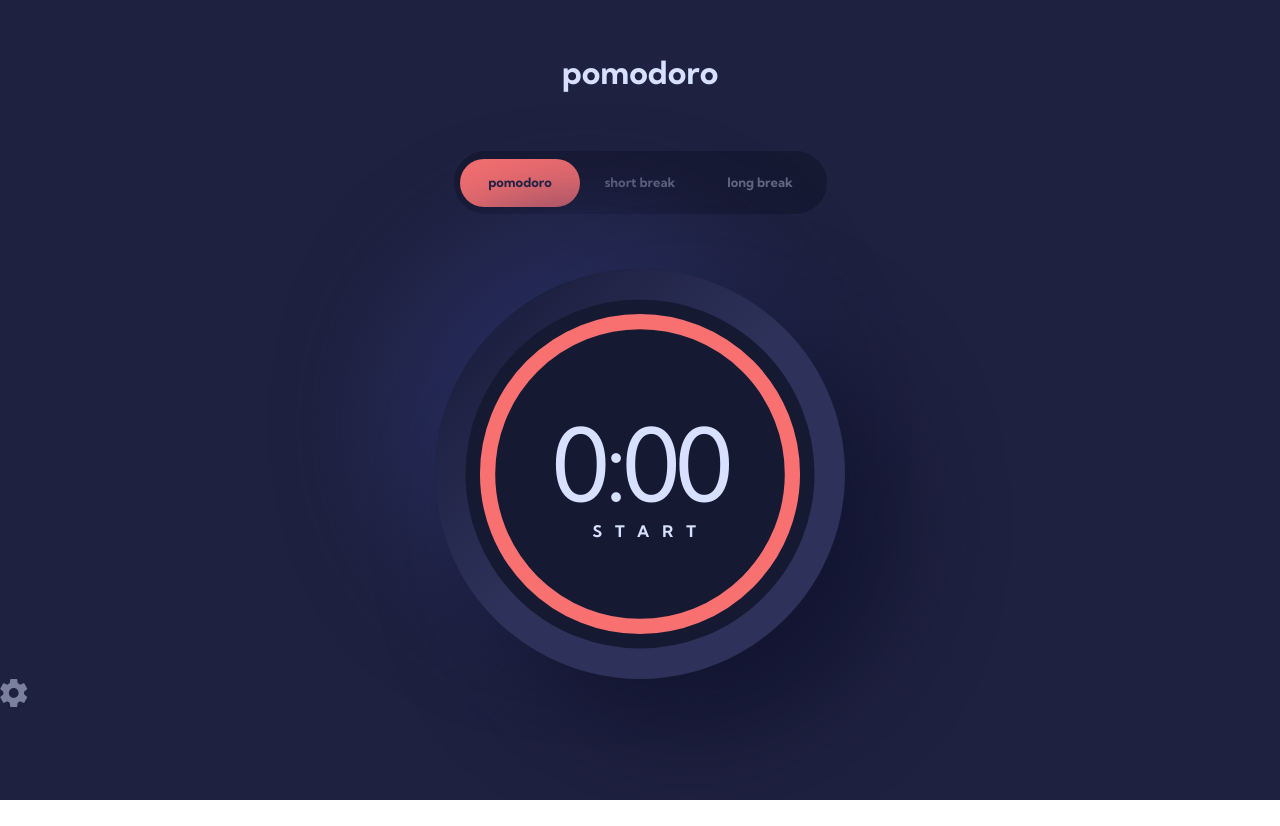
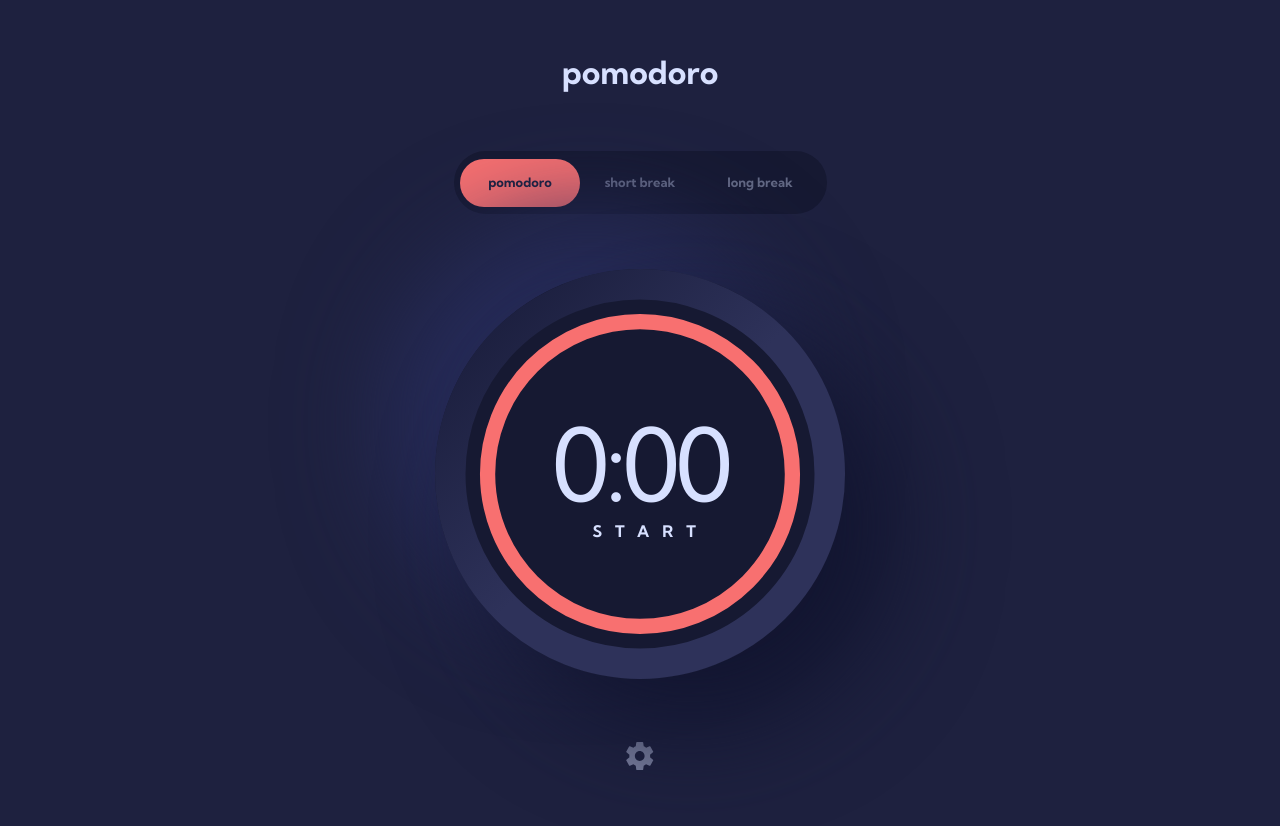
Before and after one commit to GIGAKLIBADZE/pomodoro-app, a React (Vite) app: page /pomodoro in a window 1280 px wide. Before the commit the page ends 800 px from the top, so only its background shows below. Built offline with nearby package versions, Linux system fonts and the light colour scheme.

Commit message:
correct the name of the settings image class

```diff
--- a/src/index.css
+++ b/src/index.css
@@ -144,4 +144,9 @@ body {
         @apply w-[14rem] h-[5.3rem] rounded-[2.7rem] bg-white font-bold text-center text-[#fff] opacity-[0.2]
         absolute top-[-2.7rem] hidden
     }
+
+    .settings-img {
+        @apply mt-[7.9rem] m-auto pb-[4.8rem] md:mt-[14.4rem] md:pb-[10.3rem] xl:mt-[6.3rem] xl:pb-[5.6rem]
+        hover:filter hover:brightness-1 hover:invert cursor-pointer
+    }
 }
```
